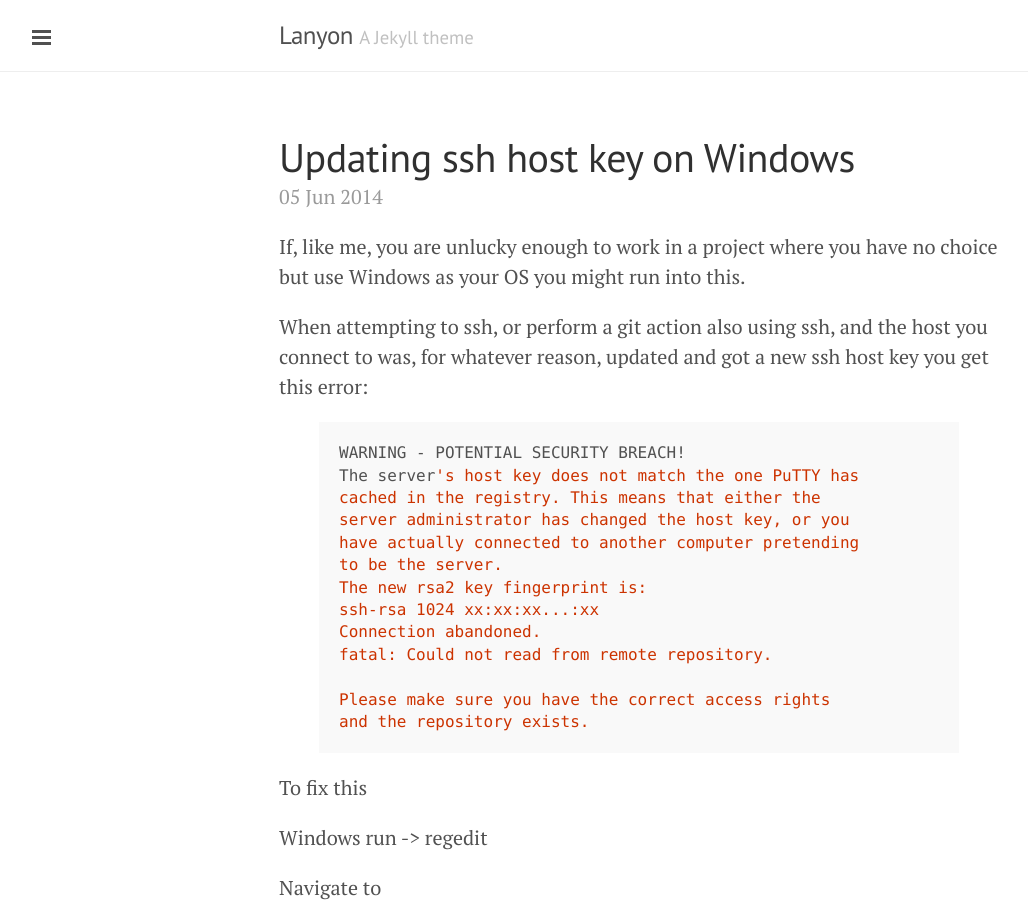
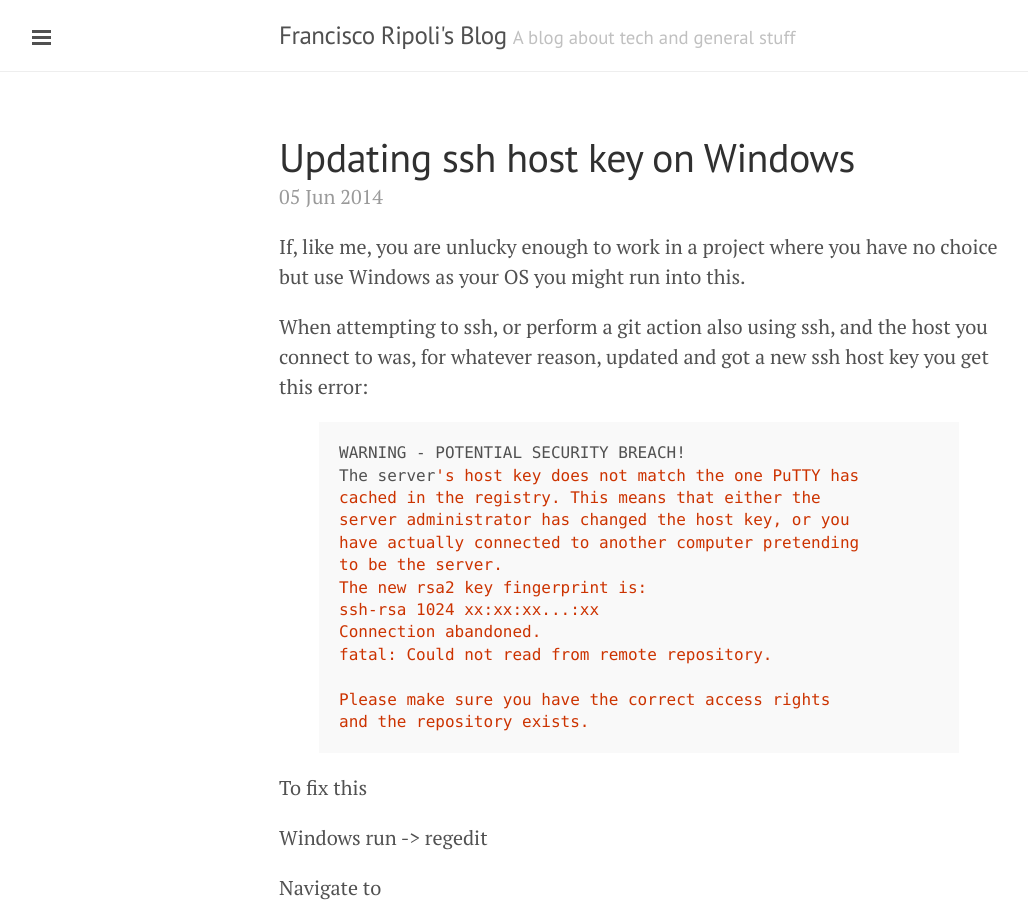
Before and after one commit to fripoli/fripoli.github.io, a Jekyll site: the page built from index.html, in a window 1280 px wide and 900 px high. Shown: the whole window, without its empty margins (1-1029 px from the left). Built offline with Jekyll 4.4.1, drawn with Linux system fonts in a browser that asks for light colours; Markdown is read by kramdown in place of the engine named in the settings; the list of posts is cut into pages by our own code; comment, search, counter and statistics services are not loaded.

Commit message:
Update _config.yml

```diff
--- a/_config.yml
+++ b/_config.yml
@@ -3,21 +3,21 @@ markdown:         redcarpet
 highlighter:      pygments
 
 # Permalinks
-permalink:        pretty
+permalink:        none
 
 # Setup
-title:            Lanyon
-tagline:          'A Jekyll theme'
-description:      'A reserved <a href="http://jekyllrb.com" target="_blank">Jekyll</a> theme that places the utmost gravity on content with a hidden drawer. Made by <a href="https://twitter.com/mdo" target="_blank">@mdo</a>.'
-url:              http://lanyon.getpoole.com
+title:            Francisco Ripoli's Blog
+tagline:          A blog about tech and general stuff
+description:      Blog's Description
+url:              http://xico.ripoli.com.br
 paginate:         5
 
 author:
-  name:           'Mark Otto'
-  url:            https://twitter.com/mdo
+  name:           'Francisco Ripoli'
+  url:            https://twitter.com/xicoripoli
 
 # Custom vars
 version:          1.0.0
 
 github:
-  repo:           https://github.com/poole/lanyon
+  repo:           https://github.com/fripoli
```
